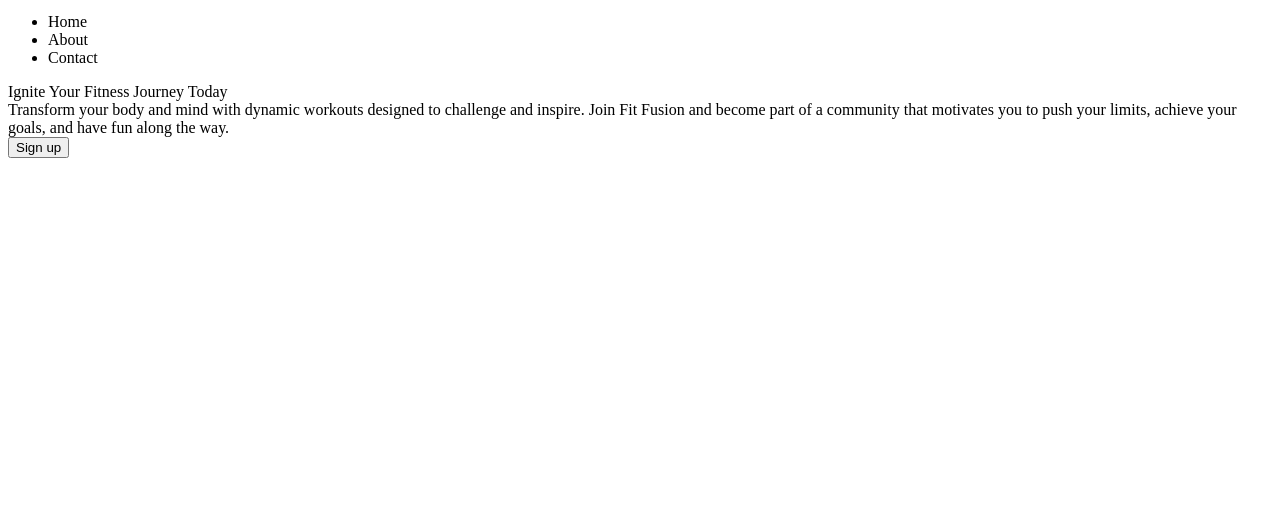
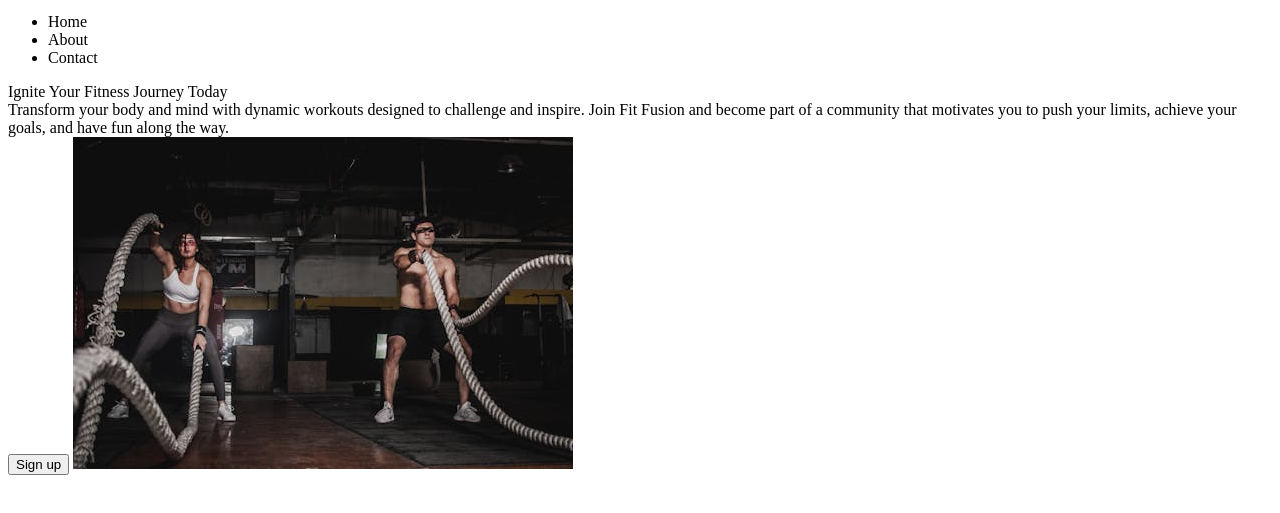
Before and after one commit to Honcho1/fit-fusion, a plain HTML site: page index.html in a window 1280 px wide. Shown: the part 29-542 px from the top of the page. Drawn offline with Linux system fonts and the light colour scheme.

Commit message:
Add the image for the header section

```diff
--- a/index.html
+++ b/index.html
@@ -22,5 +22,9 @@
       you to push your limits, achieve your goals, and have fun along the way.
     </div>
     <button class="btn">Sign up</button>
+    <img
+      src="./images/gym-picture-header-section.jpg"
+      alt="Two people doing battling ropes at the gym"
+    />
   </body>
 </html>
```
Also changed, not shown: images/gym-picture-header-section.jpg (added).
